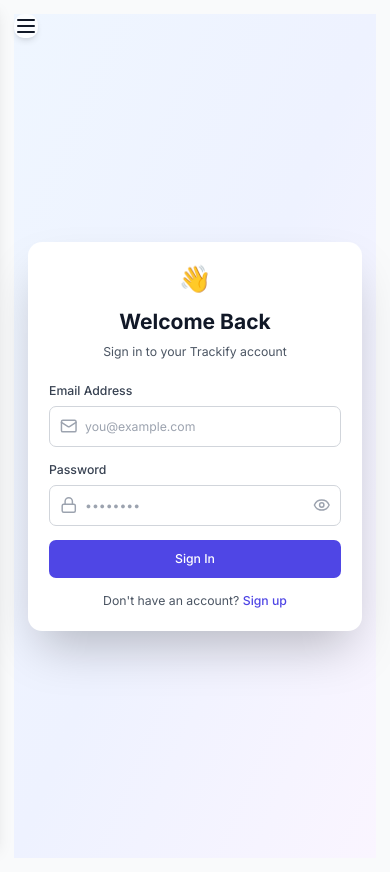
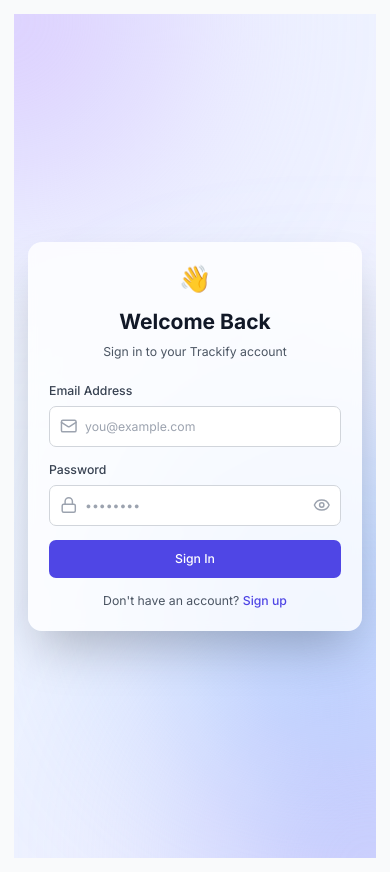
Before and after one commit to Mu3ammed-ibrahim/Trackify, a Next.js app: page /auth/login in a window 390 px wide. Built offline with nearby package versions, Linux system fonts and the light colour scheme; no server answers.

Commit message:
feat(layout): implement root layout with hydration handling

```diff
--- a/app/auth/login/page.jsx
+++ b/app/auth/login/page.jsx
@@ -108,12 +108,18 @@
 
   return (
     <motion.div
-      className="min-h-screen flex items-center justify-center bg-gradient-to-br from-blue-50 via-indigo-50 to-purple-50 dark:from-gray-900 dark:via-gray-800 dark:to-gray-900 px-4 py-8"
+      className="min-h-screen flex items-center justify-center relative overflow-hidden bg-gradient-to-br from-blue-50 via-indigo-50 to-purple-50 dark:from-gray-900 dark:via-gray-800 dark:to-gray-900 px-4 py-8"
       initial={{ opacity: 0 }}
       animate={{ opacity: 1 }}
     >
+      {/* Add the glowing orbs */}
+      <div className="absolute -top-40 -left-40 w-80 h-80 bg-purple-300 dark:bg-purple-700 rounded-full mix-blend-multiply dark:mix-blend-soft-light filter blur-[128px] animate-blob animation-delay-2000"></div>
+      <div className="absolute -bottom-40 -right-40 w-80 h-80 bg-indigo-300 dark:bg-indigo-700 rounded-full mix-blend-multiply dark:mix-blend-soft-light filter blur-[128px] animate-blob"></div>
+      <div className="absolute top-1/2 left-1/2 transform -translate-x-1/2 -translate-y-1/2 w-80 h-80 bg-blue-300 dark:bg-blue-700 rounded-full mix-blend-multiply dark:mix-blend-soft-light filter blur-[128px] animate-blob animation-delay-4000"></div>
+
+      {/* Your existing content */}
       <motion.div
-        className="bg-white dark:bg-gray-800 shadow-2xl rounded-2xl p-6 md:p-8 w-full max-w-md"
+        className="bg-white/80 dark:bg-gray-800/90 backdrop-blur-sm shadow-2xl rounded-2xl p-6 md:p-8 w-full max-w-md relative z-10"
         initial={{ y: 50, opacity: 0 }}
         animate={{ y: 0, opacity: 1 }}
         transition={{ duration: 0.6 }}
--- /dev/null
+++ b/app/components/AuthProvider.js
@@ -0,0 +1,51 @@
+"use client";
+
+import { createContext, useContext, useEffect, useState } from "react";
+import { supabase } from "@/app/lib/supabaseClients";
+
+const AuthContext = createContext({});
+
+export const useAuth = () => {
+  const context = useContext(AuthContext);
+  if (!context) {
+    throw new Error("useAuth must be used within an AuthProvider");
+  }
+  return context;
+};
+
+export function AuthProvider({ children }) {
+  const [user, setUser] = useState(null);
+  const [loading, setLoading] = useState(true);
+
+  useEffect(() => {
+    // Get initial session
+    const getInitialSession = async () => {
+      const {
+        data: { session },
+      } = await supabase.auth.getSession();
+
+      setUser(session?.user || null);
+      setLoading(false);
+    };
+
+    getInitialSession();
+
+    // Listen for auth changes
+    const {
+      data: { subscription },
+    } = supabase.auth.onAuthStateChange(async (event, session) => {
+      setUser(session?.user || null);
+      setLoading(false);
+    });
+
+    return () => subscription.unsubscribe();
+  }, []);
+
+  const value = {
+    user,
+    loading,
+    isAuthenticated: !!user,
+  };
+
+  return <AuthContext.Provider value={value}>{children}</AuthContext.Provider>;
+}
--- /dev/null
+++ b/app/components/ClientLayout.jsx
@@ -0,0 +1,41 @@
+"use client";
+
+import { useAuth } from "@/app/components/AuthProvider";
+import { usePathname } from "next/navigation";
+import Sidebar from "@/app/components/navbar";
+
+export default function ClientLayout({ children }) {
+  const { isAuthenticated, loading } = useAuth();
+  const pathname = usePathname();
+
+  // Pages where sidebar should never show
+  const authPages = ["/auth/login", "/auth/signup", "/auth/register"];
+  const isAuthPage = authPages.some((page) => pathname.startsWith(page));
+
+  // Show sidebar only if user is authenticated and not on auth pages
+  const showSidebar = isAuthenticated && !isAuthPage;
+
+  if (loading) {
+    return (
+      <div className="flex items-center justify-center min-h-screen">
+        <div className="flex flex-col items-center space-y-4">
+          <div className="w-8 h-8 border-4 border-indigo-600 border-t-transparent rounded-full animate-spin"></div>
+          <p className="text-gray-600 dark:text-gray-400">Loading...</p>
+        </div>
+      </div>
+    );
+  }
+
+  return (
+    <div className="flex min-h-screen bg-gray-50 dark:bg-gray-950 text-gray-900 dark:text-gray-100">
+      {showSidebar && <Sidebar />}
+      <main
+        className={`main-content space-responsive overflow-y-auto min-h-screen ${
+          showSidebar ? "pt-20 md:pt-0" : "!ml-0 !w-full"
+        }`}
+      >
+        {children}
+      </main>
+    </div>
+  );
+}
--- /dev/null
+++ b/app/components/RootLayoutWrapper.jsx
@@ -0,0 +1,48 @@
+"use client";
+
+import { Provider } from "react-redux";
+import { store } from "@/app/redux/store";
+import ThemeProvider from "@/app/components/ThemeProvider";
+import { AuthProvider } from "@/app/components/AuthProvider";
+import { Toaster } from "react-hot-toast";
+import ClientLayout from "./ClientLayout";
+
+export default function RootLayoutWrapper({ children }) {
+  return (
+    <Provider store={store}>
+      <ThemeProvider>
+        <AuthProvider>
+          <ClientLayout>{children}</ClientLayout>
+          <Toaster
+            position="top-right"
+            toastOptions={{
+              duration: 4000,
+              style: {
+                background: "rgba(255, 255, 255, 0.95)",
+                color: "#1f2937",
+                backdropFilter: "blur(10px)",
+                border: "1px solid rgba(255, 255, 255, 0.2)",
+                borderRadius: "12px",
+                boxShadow: "0 10px 15px -3px rgba(0, 0, 0, 0.1)",
+              },
+              success: {
+                duration: 3000,
+                iconTheme: {
+                  primary: "#10b981",
+                  secondary: "#fff",
+                },
+              },
+              error: {
+                duration: 4000,
+                iconTheme: {
+                  primary: "#ef4444",
+                  secondary: "#fff",
+                },
+              },
+            }}
+          />
+        </AuthProvider>
+      </ThemeProvider>
+    </Provider>
+  );
+}
--- a/app/components/WelcomeMessage.jsx
+++ b/app/components/WelcomeMessage.jsx
@@ -10,12 +10,12 @@
     <motion.div
       initial={{ opacity: 0, y: 20 }}
       animate={{ opacity: 1, y: 0 }}
-      className="bg-white dark:bg-gray-800 p-6 md:p-8 rounded-xl shadow-sm"
+      className="bg-gradient-to-r from-indigo-500 to-purple-600 dark:bg-gray-800 p-6 md:p-8 rounded-xl shadow-sm mt-2"
     >
-      <h1 className="text-2xl md:text-3xl font-bold mb-2 text-gray-900 dark:text-white">
+      <h1 className="text-2xl md:text-3xl font-bold mb-2 text-white dark:text-white">
         {title}
       </h1>
-      <p className="text-gray-600 dark:text-gray-400">
+      <p className="text-white dark:text-gray-400">
         {subtitle}
       </p>
     </motion.div>
--- a/app/components/navbar.jsx
+++ b/app/components/navbar.jsx
@@ -7,6 +7,7 @@
 import { LogOut, Home, List, User, Menu, X, Sun, Moon } from "lucide-react";
 import { useState, useEffect } from "react";
 import { supabase } from "@/app/lib/supabaseClients";
+import { useAuth } from "@/app/components/AuthProvider";
 import toast from "react-hot-toast";
 
 const links = [
@@ -21,6 +22,7 @@
   const router = useRouter();
   const theme = useSelector((state) => state.theme.value);
   const [isMobileMenuOpen, setIsMobileMenuOpen] = useState(false);
+  const { isAuthenticated } = useAuth();
 
   // Handle body scroll when mobile menu is open
   useEffect(() => {
@@ -68,12 +70,17 @@
     closeMobileMenu();
   };
 
+  // Only render if authenticated (this component should only be rendered when authenticated anyway)
+  if (!isAuthenticated) {
+    return null;
+  }
+
   return (
     <>
       {/* Mobile Menu Button */}
       <button
         onClick={toggleMobileMenu}
-        className="md:hidden fixed top-4 left-4 z-[60] p-3 bg-white/80 dark:bg-gray-900/80 backdrop-blur-md rounded-xl shadow-professional transition-smooth hover:scale-105 mobile-optimized safe-area"
+        className="md:hidden fixed top-4 left-4 z-50 p-3 bg-white/80 dark:bg-gray-900/80 backdrop-blur-md rounded-responsive shadow-professional transition-smooth hover:scale-105 mobile-optimized safe-area"
         aria-label="Toggle mobile menu"
       >
         {isMobileMenuOpen ? <X size={24} /> : <Menu size={24} />}
@@ -82,24 +89,24 @@
       {/* Mobile Menu Overlay */}
       {isMobileMenuOpen && (
         <div
-          className="md:hidden fixed inset-0 bg-black/50 backdrop-blur-sm z-[50] transition-smooth"
+          className="md:hidden fixed inset-0 bg-black/50 backdrop-blur-sm z-30 transition-smooth"
           onClick={closeMobileMenu}
         />
       )}
 
       {/* Sidebar */}
       <aside
-        className={`fixed top-0 left-0 h-full w-72 bg-white/95 dark:bg-gray-900/95 backdrop-blur-xl shadow-professional-lg z-[55] transform transition-transform duration-300 ease-in-out border-r border-gray-200/50 dark:border-gray-700/50 ${
+        className={`sidebar-fixed sidebar-scroll w-72 bg-white/95 dark:bg-gray-900/95 backdrop-blur-xl shadow-professional-lg z-40 transform transition-smooth border-r border-gray-200/50 dark:border-gray-700/50 ${
           isMobileMenuOpen
             ? "translate-x-0"
             : "md:translate-x-0 -translate-x-full"
         }`}
       >
-        <div className="p-6 h-full flex flex-col">
+        <div className="space-responsive h-full flex flex-col">
           {/* Header */}
           <div className="flex items-center justify-between mb-8">
             <div className="flex items-center space-x-3">
-              <div className="w-10 h-10 bg-gradient-to-br from-indigo-500 to-purple-600 rounded-xl flex items-center justify-center shadow-professional">
+              <div className="w-10 h-10 bg-gradient-to-br from-indigo-500 to-purple-600 rounded-responsive flex items-center justify-center shadow-professional">
                 <span className="text-white font-bold text-lg">T</span>
               </div>
               <div>
@@ -113,7 +120,7 @@
             </div>
             <button
               onClick={() => dispatch(toggleTheme())}
-              className="p-2.5 rounded-xl bg-gray-100 dark:bg-gray-800 hover:bg-gray-200 dark:hover:bg-gray-700 transition-smooth mobile-optimized group"
+              className="p-2.5 rounded-responsive bg-gray-100 dark:bg-gray-800 hover:bg-gray-200 dark:hover:bg-gray-700 transition-smooth mobile-optimized group"
               aria-label="Toggle theme"
             >
               {theme === "light" ? (
@@ -137,7 +144,7 @@
                 key={href}
                 href={href}
                 onClick={handleLinkClick}
-                className={`flex items-center gap-4 px-4 py-3 rounded-xl transition-smooth mobile-optimized group ${
+                className={`flex items-center gap-4 px-4 py-3 rounded-responsive transition-smooth mobile-optimized group ${
                   pathname === href
                     ? "bg-gradient-to-r from-indigo-500 to-purple-600 text-white shadow-professional"
                     : "text-gray-700 dark:text-gray-300 hover:bg-gray-100 dark:hover:bg-gray-800"
@@ -161,7 +168,7 @@
           <div className="mt-auto pt-6">
             <button
               onClick={handleLogout}
-              className="flex items-center gap-4 px-4 py-3 w-full rounded-xl hover:bg-red-50 dark:hover:bg-red-900/20 transition-smooth text-red-600 dark:text-red-400 mobile-optimized group"
+              className="flex items-center gap-4 px-4 py-3 w-full rounded-responsive hover:bg-red-50 dark:hover:bg-red-900/20 transition-smooth text-red-600 dark:text-red-400 mobile-optimized group"
             >
               <LogOut
                 size={20}
--- a/app/dashboard/page.jsx
+++ b/app/dashboard/page.jsx
@@ -1,11 +1,11 @@
 "use client";
 
-import { useEffect, useState, useMemo } from "react";
+import { useEffect, useState, useMemo, useRef } from "react";
 import { supabase } from "@/app/lib/supabaseClients";
 import { motion } from "framer-motion";
 import toast from "react-hot-toast";
 
-// Import reusable components
+// Components
 import WelcomeMessage from "@/app/components/WelcomeMessage";
 import StatsCards from "@/app/components/StatsCards";
 import PieChartComponent from "@/app/components/PieChartComponent";
@@ -17,7 +17,7 @@
   const [transactions, setTransactions] = useState([]);
   const [loading, setLoading] = useState(true);
   const [error, setError] = useState(null);
-  const [user, setUser] = useState(null);
+  const toastShown = useRef(false);
 
   useEffect(() => {
     const fetchUserAndTransactions = async () => {
@@ -25,39 +25,31 @@
         setLoading(true);
         setError(null);
 
-        // Get current user
         const {
           data: { user: currentUser },
           error: userError,
         } = await supabase.auth.getUser();
 
-        if (userError) {
-          throw userError;
+        if (userError || !currentUser) {
+          throw new Error("User not found. Please log in.");
         }
 
-        if (!currentUser) {
-          setError("No user found. Please log in.");
-          return;
-        }
-
-        setUser(currentUser);
-
-        // Fetch transactions for the current user
-        const { data, error } = await supabase
+        const { data, error: fetchError } = await supabase
           .from("transactions")
           .select("id, amount, category, description, created_at")
           .eq("user_id", currentUser.id)
           .order("created_at", { ascending: false });
 
-        if (error) {
-          throw error;
-        }
+        if (fetchError) throw fetchError;
 
         setTransactions(data || []);
       } catch (err) {
-        console.error("Error fetching data:", err);
-        setError(err.message || "Failed to fetch transactions");
-        toast.error("Failed to load dashboard data");
+        console.error("Dashboard error:", err);
+        setError(err.message || "Failed to fetch data");
+        if (!toastShown.current) {
+          toast.error("Failed to load dashboard data");
+          toastShown.current = true;
+        }
       } finally {
         setLoading(false);
       }
@@ -67,19 +59,27 @@
   }, []);
 
   const { totalIncome, totalExpense, balance, pieData } = useMemo(() => {
-    const income = transactions.filter((t) => t.category === "income");
-    const expense = transactions.filter((t) => t.category === "expense");
+    const income = [];
+    const expense = [];
+
+    for (const t of transactions) {
+      if (t.category === "income") income.push(t);
+      else if (t.category === "expense") expense.push(t);
+    }
 
     const totalIncome = income.reduce((sum, t) => sum + t.amount, 0);
     const totalExpense = expense.reduce((sum, t) => sum + t.amount, 0);
     const balance = totalIncome - totalExpense;
 
-    const pieData = [
-      { name: "Income", value: totalIncome },
-      { name: "Expense", value: totalExpense },
-    ];
-
-    return { totalIncome, totalExpense, balance, pieData };
+    return {
+      totalIncome,
+      totalExpense,
+      balance,
+      pieData: [
+        { name: "Income", value: totalIncome },
+        { name: "Expense", value: totalExpense },
+      ],
+    };
   }, [transactions]);
 
   if (loading) {
@@ -94,10 +94,8 @@
 
   return (
     <section className="space-y-6 md:space-y-8">
-      {/* Welcome Message */}
       <WelcomeMessage />
 
-      {/* Stats Cards */}
       <StatsCards
         stats={{
           balance,
@@ -106,10 +104,8 @@
         }}
       />
 
-      {/* Pie Chart */}
       <PieChartComponent data={pieData} />
 
-      {/* Recent Transactions */}
       <RecentTransactions transactions={transactions} maxItems={5} />
     </section>
   );
--- a/app/layout.jsx
+++ b/app/layout.jsx
@@ -1,12 +1,6 @@
-"use client";
-
 import "./globals.css";
 import { Inter } from "next/font/google";
-import Sidebar from "@/app/components/navbar";
-import { Provider } from "react-redux";
-import { store } from "@/app/redux/store";
-import ThemeProvider from "./components/ThemeProvider";
-import { Toaster } from "react-hot-toast";
+import RootLayoutWrapper from "@/app/components/RootLayoutWrapper";
 
 const inter = Inter({ subsets: ["latin"] });
 
@@ -14,44 +8,7 @@
   return (
     <html lang="en" suppressHydrationWarning>
       <body className={`${inter.className} transition-smooth antialiased`}>
-        <Provider store={store}>
-          <ThemeProvider>
-            <div className="flex min-h-screen bg-gray-50 dark:bg-gray-950 text-gray-900 dark:text-gray-100">
-              <Sidebar />
-              <main className="main-content flex-1 space-responsive overflow-y-auto min-h-screen pt-20 md:pt-0">
-                {children}
-              </main>
-            </div>
-            <Toaster
-              position="top-right"
-              toastOptions={{
-                duration: 4000,
-                style: {
-                  background: "rgba(255, 255, 255, 0.95)",
-                  color: "#1f2937",
-                  backdropFilter: "blur(10px)",
-                  border: "1px solid rgba(255, 255, 255, 0.2)",
-                  borderRadius: "12px",
-                  boxShadow: "0 10px 15px -3px rgba(0, 0, 0, 0.1)",
-                },
-                success: {
-                  duration: 3000,
-                  iconTheme: {
-                    primary: "#10b981",
-                    secondary: "#fff",
-                  },
-                },
-                error: {
-                  duration: 4000,
-                  iconTheme: {
-                    primary: "#ef4444",
-                    secondary: "#fff",
-                  },
-                },
-              }}
-            />
-          </ThemeProvider>
-        </Provider>
+        <RootLayoutWrapper>{children}</RootLayoutWrapper>
       </body>
     </html>
   );
--- a/app/page.jsx
+++ b/app/page.jsx
@@ -1,53 +1,20 @@
 "use client";
 
-import { useEffect, useState } from "react";
+import { useEffect } from "react";
 import { useRouter } from "next/navigation";
-import { supabase } from "@/app/lib/supabaseClients";
+import { useAuth } from "@/app/components/AuthProvider";
 import Dashboard from "@/app/dashboard/page";
 import { Loader2 } from "lucide-react";
 
 export default function HomePage() {
   const router = useRouter();
-  const [loading, setLoading] = useState(true);
-  const [session, setSession] = useState(null);
+  const { user, loading, isAuthenticated } = useAuth();
 
   useEffect(() => {
-    const checkAuth = async () => {
-      try {
-        const {
-          data: { session: currentSession },
-        } = await supabase.auth.getSession();
-
-        if (!currentSession) {
-          router.push("/auth/login");
-          return;
-        }
-
-        setSession(currentSession);
-      } catch (error) {
-        console.error("Auth check error:", error);
-        router.push("/auth/login");
-      } finally {
-        setLoading(false);
-      }
-    };
-
-    checkAuth();
-
-    const { data: authListener } = supabase.auth.onAuthStateChange(
-      (event, session) => {
-        if (event === "SIGNED_OUT") {
-          router.push("/auth/login");
-        } else if (session) {
-          setSession(session);
-        }
-      }
-    );
-
-    return () => {
-      authListener?.subscription.unsubscribe();
-    };
-  }, [router]);
+    if (!loading && !isAuthenticated) {
+      router.push("/auth/login");
+    }
+  }, [loading, isAuthenticated, router]);
 
   if (loading) {
     return (
@@ -60,5 +27,9 @@
     );
   }
 
-  return session ? <Dashboard /> : null;
+  if (!isAuthenticated) {
+    return null; // Will redirect to login
+  }
+
+  return <Dashboard />;
 }
--- a/app/transactions/page.jsx
+++ b/app/transactions/page.jsx
@@ -175,12 +175,12 @@
       <motion.div
         initial={{ opacity: 0, y: 20 }}
         animate={{ opacity: 1, y: 0 }}
-        className="bg-white dark:bg-gray-800 p-6 md:p-8 rounded-xl shadow-sm"
+        className="bg-gradient-to-r from-indigo-500 to-purple-600 dark:bg-gray-800 p-6 md:p-8 rounded-xl shadow-sm mt-2"
       >
-        <h1 className="text-2xl md:text-3xl font-bold mb-2 text-gray-900 dark:text-white">
+        <h1 className="text-2xl md:text-3xl font-bold mb-2 text-white dark:text-white">
           Manage Transactions
         </h1>
-        <p className="text-gray-600 dark:text-gray-400">
+        <p className="text-white dark:text-gray-400">
           Add and track your income and expenses
         </p>
       </motion.div>
```
Also changed, not shown: tailwind.config.js (+15 -0 lines).
